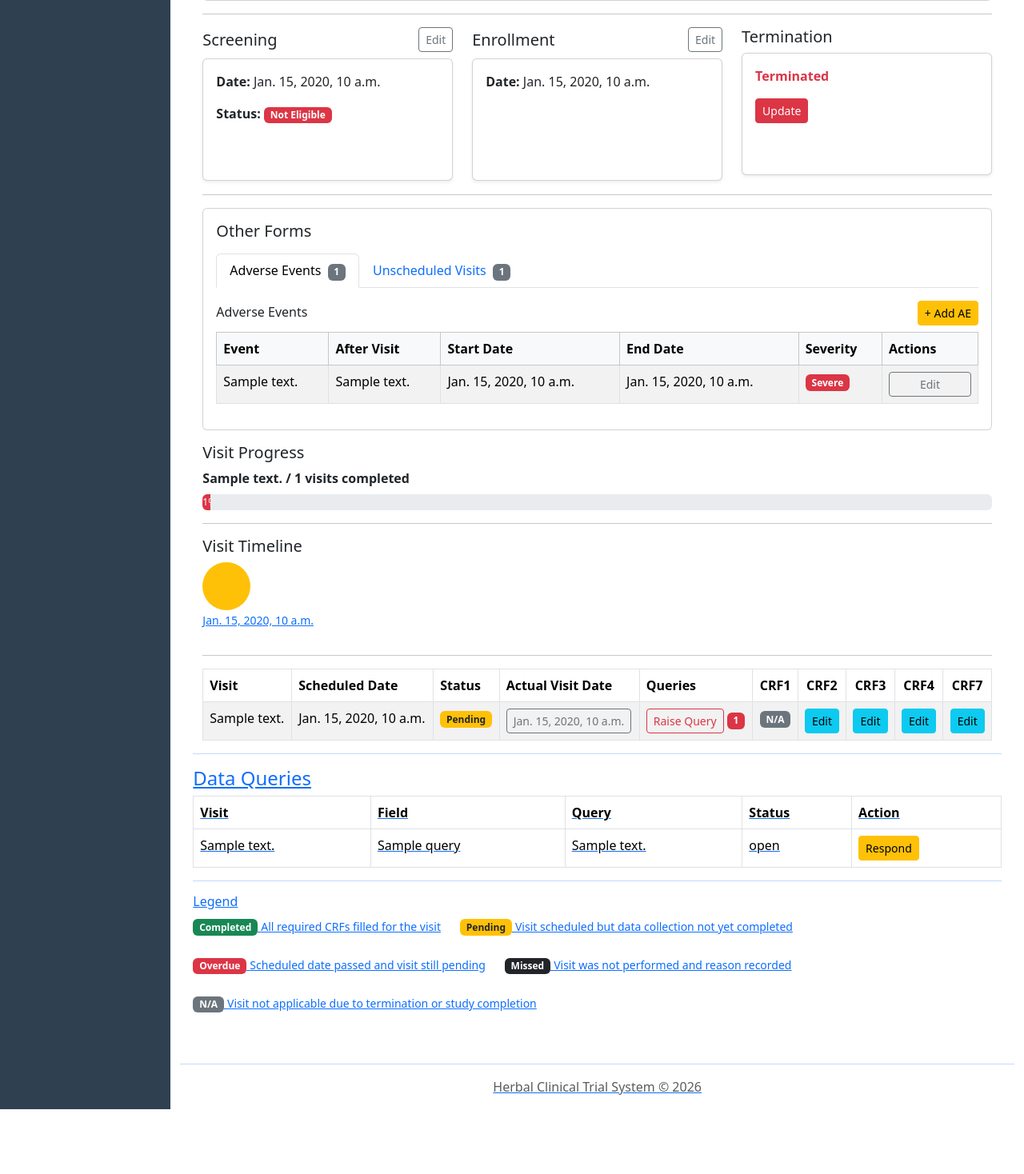
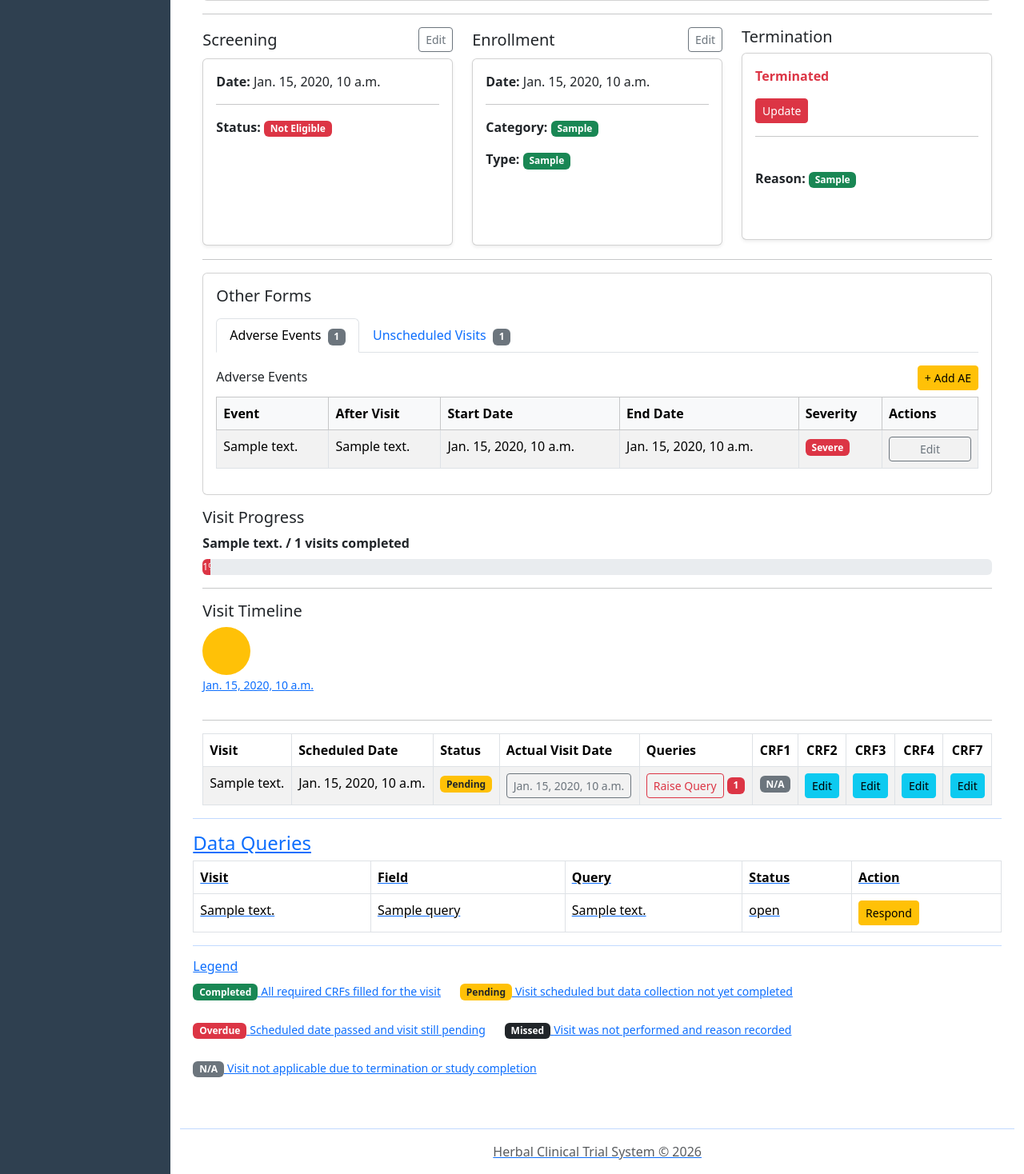
Before and after one commit to Maquiz1/herbals, a Django app: template backend/herbal/templates/herbal/subjects/subject_detail.html in a window 1280 px wide. Shown: the part 565-2033 px from the top of the page at 80% size. Before the commit the page ends 1952 px from the top, so only its background shows below. Run offline with Django 4.2, Linux system fonts and the light colour scheme; the template is opened without the code that fills it: most values are stand-ins (such as "Sample title", 1, 10 or a date in 2020).

Commit message:
first commit

```diff
--- a/backend/herbal/templates/herbal/subjects/subject_detail.html
+++ b/backend/herbal/templates/herbal/subjects/subject_detail.html
@@ -86,6 +86,7 @@
             <div class="card shadow-sm h-100">
                 <div class="card-body">
                     <p><strong>Date:</strong> {{ screening.screening_date }}</p>
+                    <hr>
                     <p>
                         <strong>Status:</strong>
                         {% if screening.eligible %}
@@ -119,6 +120,23 @@
             <div class="card shadow-sm h-100">
                 <div class="card-body">
                     <p><strong>Date:</strong> {{ enrollment.enrollment_date }}</p>
+                    <hr>
+                    <p>
+                        <strong>Category:</strong>
+                        {% if enrollment.pt_category %}
+                        <span class="badge bg-success">{{ enrollment.pt_category }}</span>
+                        {% else %}
+                        <span class="badge bg-danger">Unknown</span>
+                        {% endif %}
+                    </p>
+                    <p>
+                        <strong>Type:</strong>
+                        {% if enrollment.pt_type %}
+                        <span class="badge bg-success">{{ enrollment.pt_type }}</span>
+                        {% else %}
+                        <span class="badge bg-warning">Unknown</span>
+                        {% endif %}
+                    </p>
                 </div>
             </div>
 
@@ -148,6 +166,16 @@
                     <a href="{% url 'herbal:crf6-update' enrollment.termination.pk %}" class="btn btn-sm btn-danger">
                         Update
                     </a>
+                    <hr>
+                    <br>
+                    <p>
+                        <strong>Reason:</strong>
+                        {% if enrollment.termination.reason %}
+                        <span class="badge bg-success">{{ enrollment.termination.get_reason_display }}</span>
+                        {% else %}
+                        <span class="badge bg-warning">Unknown</span>
+                        {% endif %}
+                    </p>
                 </div>
             </div>
 
--- a/backend/locations/admin.py
+++ b/backend/locations/admin.py
@@ -3,14 +3,14 @@ from locations.models import Region,District,Ward
 
 @admin.register(Region)
 class RegionAdmin(admin.ModelAdmin):
-    list_display = ['id', 'code', 'name']
+    list_display = ['id', 'value','code', 'name','label']
     ordering = ['id']
     search_fields = ['code', 'name']
 
 
 @admin.register(District)
 class DistrictAdmin(admin.ModelAdmin):
-    list_display = ['id', 'code', 'name']
+    list_display = ['id', 'value','code', 'name','label']
     ordering = ['id']
     search_fields = ['code', 'name']
 
@@ -18,6 +18,6 @@ class DistrictAdmin(admin.ModelAdmin):
 
 @admin.register(Ward)
 class WardAdmin(admin.ModelAdmin):
-    list_display = ['id', 'name']
+    list_display = ['id', 'value','code', 'name','label']
     ordering = ['id']
     search_fields = ['name']
--- a/backend/sites/models/site_model.py
+++ b/backend/sites/models/site_model.py
@@ -7,6 +7,8 @@ class Site(models.Model):
 
     name = models.CharField(max_length=100)
     code = models.CharField(max_length=4)
+    value = models.IntegerField(blank=True, null=True)
+    label = models.CharField(max_length=255, blank=True, null=True)
 
     def __str__(self):
-        return f"{self.name} - {self.code}"
+        return f"{self.name} - {self.label}"
```
Also changed, not shown: backend/locations/models.py (+9 -0 lines), backend/locations/migrations/0007_district_label_district_value_region_label_and_more.py (added), backend/locations/migrations/0008_street_code.py (added), backend/locations/migrations/0009_alter_district_label_alter_district_value_and_more.py (added), backend/sites/migrations/0002_site_label_site_value.py (added), backend/sites/migrations/0003_alter_site_value.py (added), backend/sites/migrations/0004_alter_site_label.py (added).
